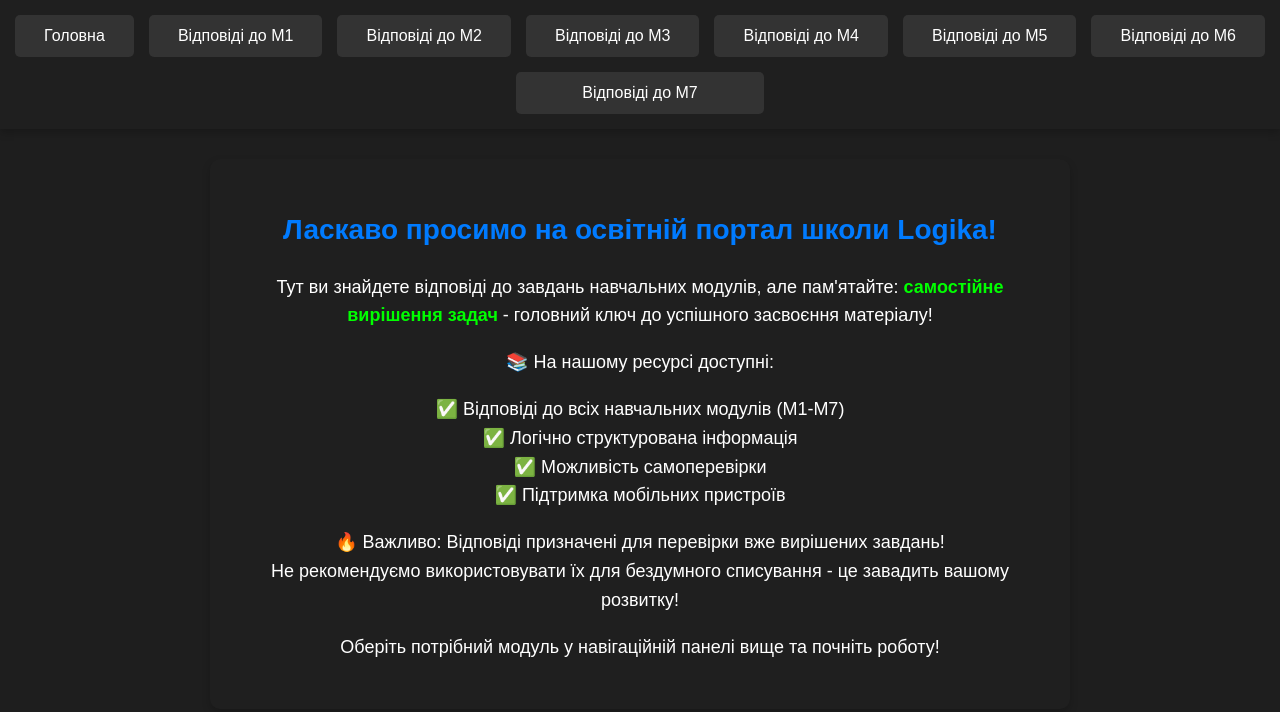
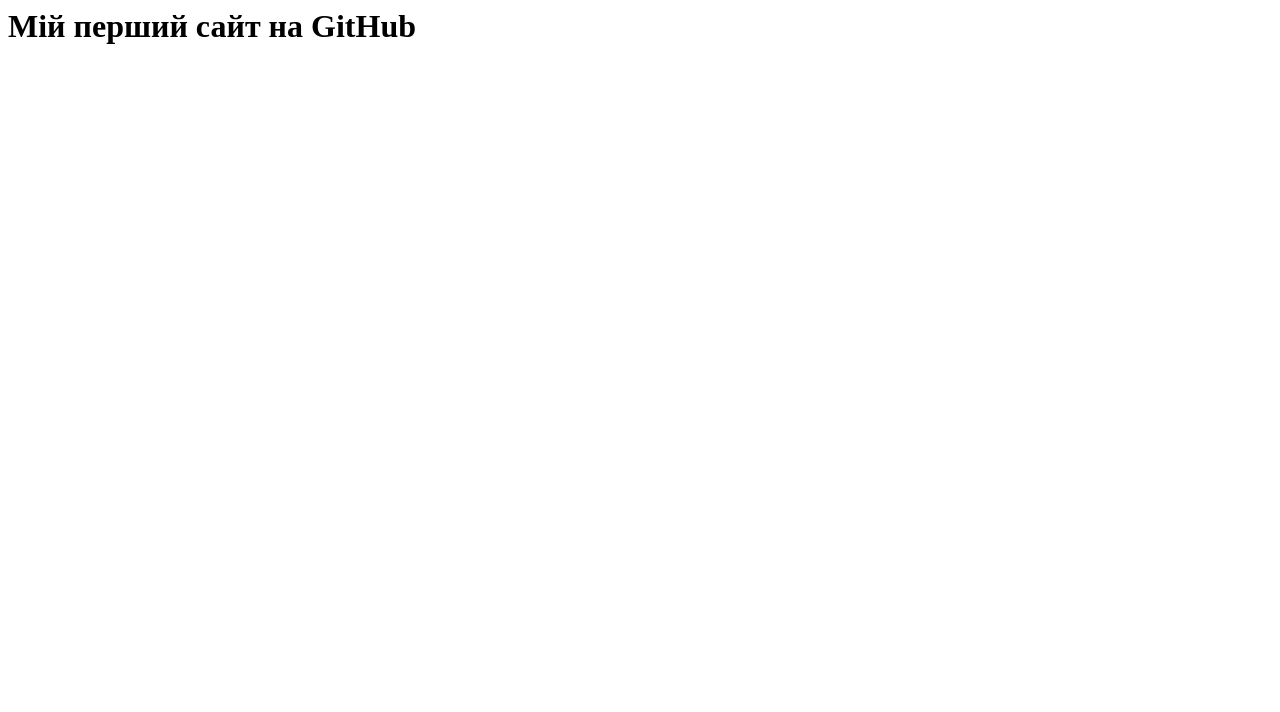
Before and after one commit to kkskkskskx/mysait22222, a plain HTML site: page index.html in a window 1280 px wide. Drawn offline with Linux system fonts and the light colour scheme.

Commit message:
Update index.html

```diff
--- a/index.html
+++ b/index.html
@@ -1,153 +1,5 @@
-<!DOCTYPE html>
-<html lang="uk">
-<head>
-    <meta charset="UTF-8">
-    <meta name="viewport" content="width=device-width, initial-scale=1.0, maximum-scale=5.0">
-    <title>Освітній портал Logika</title>
-    <style>
-        body {
-            font-family: Arial, sans-serif;
-            margin: 0;
-            padding: 0;
-            background-color: #1e1e1e;
-            color: white;
-            text-align: center;
-            min-height: 100vh;
-        }
-        .navbar {
-            background-color: #1f1f1f;
-            padding: 15px;
-            font-size: 20px;
-            display: flex;
-            justify-content: center;
-            gap: 15px;
-            box-shadow: 0 4px 8px rgba(0, 0, 0, 0.2);
-            flex-wrap: wrap;
-        }
-        @keyframes slideDown {
-          from {
-            opacity: 0;
-            transform: translateY(-100%);
-          }
-          to {
-            opacity: 1;
-            transform: translateY(0);
-          }
-        }
-        .btn {
-            padding: 12px 24px;
-            animation: slideDown 0.5s ease-out forwards;
-            opacity: 0;
-            background-color: #333333;
-            color: white;
-            text-decoration: none;
-            border-radius: 5px;
-            font-size: 16px;
-            transition: 0.3s;
-            flex: 1 1 auto;
-            max-width: 200px;
-        }
-        .btn:nth-child(1) { animation-delay: 0.2s; }
-        .btn:nth-child(2) { animation-delay: 0.4s; }
-        .btn:nth-child(3) { animation-delay: 0.6s; }
-        .btn:nth-child(4) { animation-delay: 0.8s; }
-        .btn:nth-child(5) { animation-delay: 1.0s; }
-        .btn:nth-child(6) { animation-delay: 1.2s; }
-        .btn:nth-child(7) { animation-delay: 1.4s; }
-        .btn:nth-child(8) { animation-delay: 1.6s; }
-        .btn:hover {
-            background-color: #0056b3;
-            transform: translateY(-2px);
-        }
-
-        @keyframes slideInFromTop {
-            from {
-                transform: translateY(-100%);
-                opacity: 0;
-            }
-            to {
-                transform: translateY(0);
-                opacity: 1;
-            }
-        }
-        .welcome {
-            margin: 30px auto;
-            max-width: 800px;
-            font-size: 18px;
-            padding: 30px;
-            background: #1f1f1f;
-            border-radius: 10px;
-            box-shadow: 0 4px 8px rgba(0, 0, 0, 0.2);
-            line-height: 1.6;
-            animation: slideInFromTop 1s ease-out forwards;
-        }
-        .welcome h1 {
-            color: #007BFF;
-            margin-bottom: 20px;
-            font-size: 28px;
-        }
-        .highlight {
-            color: #00ff00;
-            font-weight: bold;
-        }
-
-        @media (max-width: 768px) {
-            .navbar {
-                gap: 10px;
-                padding: 10px;
-            }
-            .btn {
-                font-size: 14px;
-                padding: 10px 15px;
-                max-width: 150px;
-            }
-            .welcome {
-                margin: 20px 15px;
-                padding: 20px;
-                font-size: 16px;
-            }
-            .welcome h1 {
-                font-size: 22px;
-                margin-bottom: 15px;
-            }
-        }
-
-        @media (max-width: 480px) {
-            .btn {
-                max-width: 120px;
-                font-size: 13px;
-                padding: 8px 12px;
-                animation: slideDown 0.4s ease-out forwards;
-            }
-            .welcome {
-                padding: 15px;
-                margin: 15px 10px;
-            }
-        }
-    </style>
-</head>
-<body>
-    <div class="navbar">
-        <a href="index.html" class="btn">Головна</a>
-        <a href="otveti/M1.html" class="btn">Відповіді до М1</a>
-        <a href="otveti/M2.html" class="btn">Відповіді до М2</a>
-        <a href="otveti/M3.html" class="btn">Відповіді до М3</a>
-        <a href="otveti/M4.html" class="btn">Відповіді до М4</a>
-        <a href="otveti/M5.html" class="btn">Відповіді до М5</a>
-        <a href="otveti/M6.html" class="btn">Відповіді до М6</a>
-        <a href="otveti/M7.html" class="btn">Відповіді до М7</a>
-    </div>
-    <div class="welcome">
-        <h1>Ласкаво просимо на освітній портал школи Logika!</h1>
-        <p>Тут ви знайдете відповіді до завдань навчальних модулів, але пам'ятайте: <span class="highlight">самостійне вирішення задач</span> - головний ключ до успішного засвоєння матеріалу!</p>
-        <p>📚 На нашому ресурсі доступні:</p>
-        <p>✅ Відповіді до всіх навчальних модулів (М1-М7)<br>
-           ✅ Логічно структурована інформація<br>
-           ✅ Можливість самоперевірки<br>
-           ✅ Підтримка мобільних пристроїв</p>
-        <p>🔥 Важливо: Відповіді призначені для перевірки вже вирішених завдань!<br>
-           Не рекомендуємо використовувати їх для бездумного списування - це завадить вашому розвитку!</p>
-        <p>Оберіть потрібний модуль у навігаційній панелі вище та почніть роботу!</p>
-    </div>
-</body>
+<html>
+    <body>
+        <h1>Мій перший сайт на GitHub</h1>
+    </body>
 </html>
```
